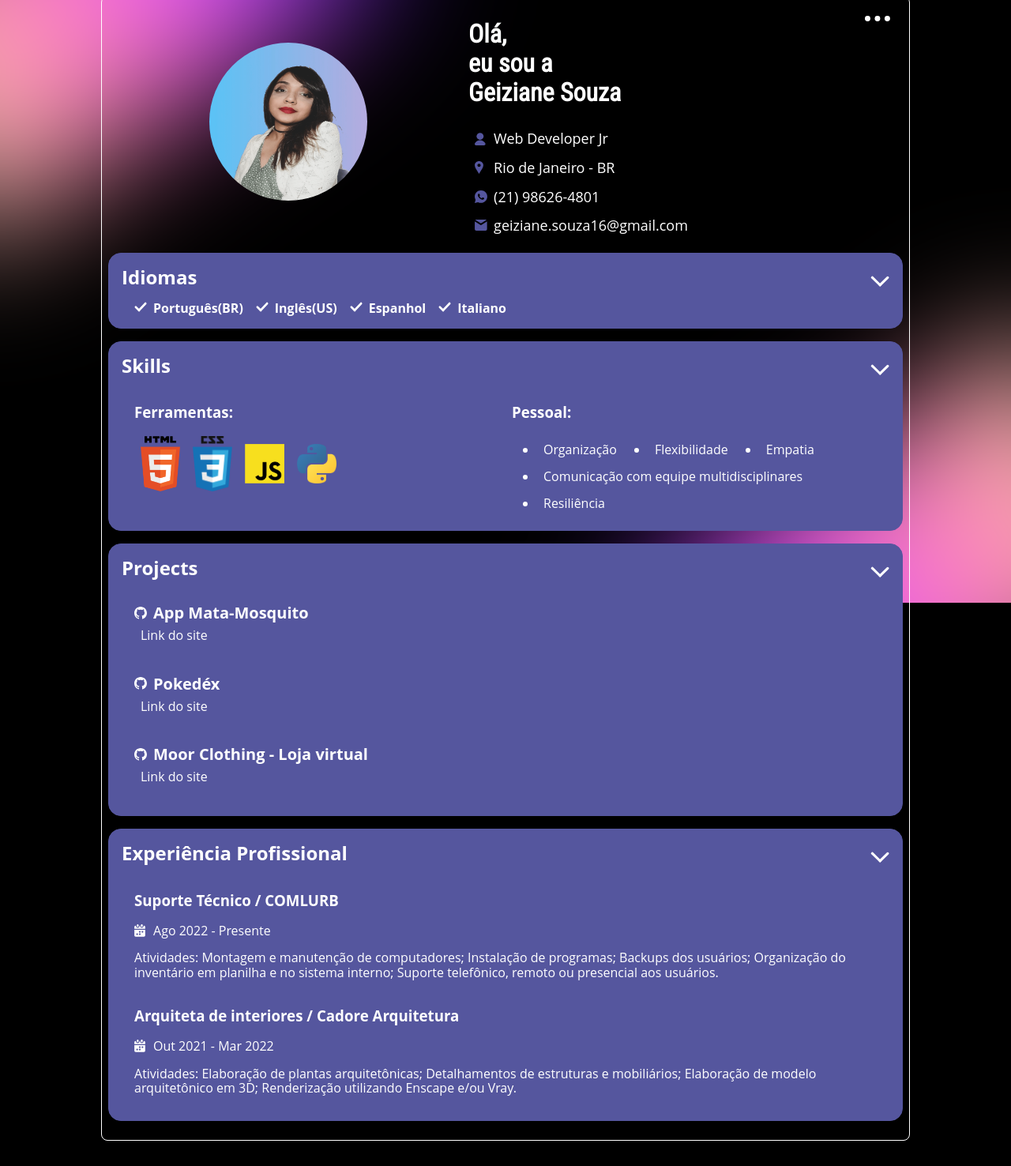
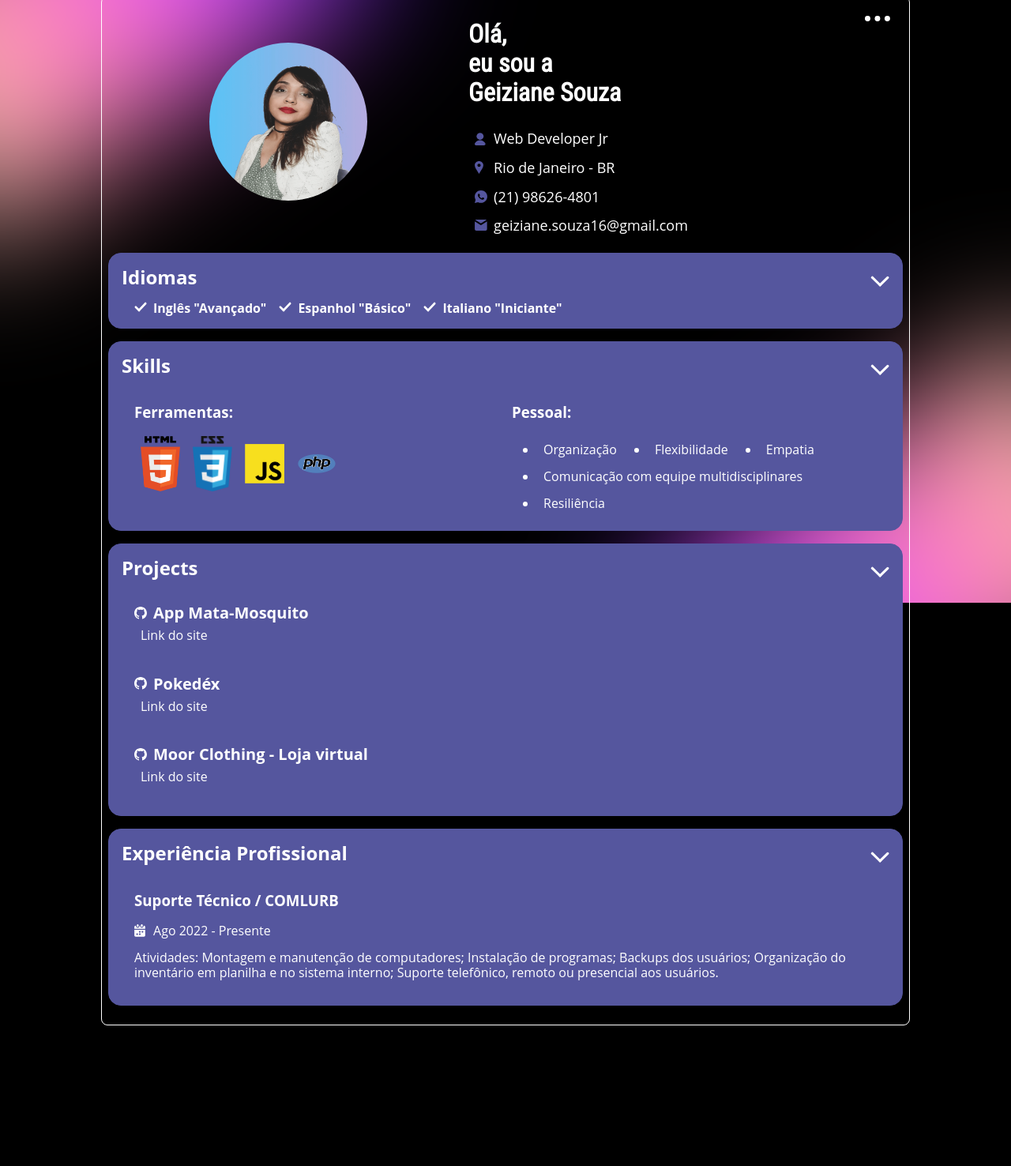
Before and after one commit to geizii/portfolio, a plain HTML site: page index.html in a window 1280 px wide. Shown: the part 37-1513 px from the top of the page at 79% size. After the commit the page ends 1367 px from the top, so only its background shows below. Drawn offline with nearby package versions, Linux system fonts and the light colour scheme.

Commit message:
Atualização de experiências

```diff
--- a/index.html
+++ b/index.html
@@ -60,10 +60,9 @@
 
             <div class="content">
                 <ul class="languages" id="profile.languages">
-                    <li>Português(BR)</li>
-                    <li>Inglês(US)</li>
-                    <li>Espanhol</li>
-                    <li>Italiano</li>
+                    <li>Inglês "Avançado"</li>
+                    <li>Espanhol "Básico"</li>
+                    <li>Italiano "Iniciante"</li>
 
                 </ul>
             </div>
@@ -89,7 +88,7 @@
                                 <img src="/assets/img/icons/languages/JavaScript.png" alt="JavaScript" title="JavaScript">
                             </li>
                             <li>
-                                <img src="/assets/img/icons/languages/Python.png" alt="Python" title="Python">
+                                <img src="/assets/img/icons/languages/PHP.png" alt="PHP" title="PHP">
                             </li>
                         </ul>
                     </section>
@@ -150,16 +149,6 @@
 
                 </ul>
 
-                <ul class="experience">
-                    <li>
-                        <h3 class="title">Arquiteta de interiores / Cadore Arquitetura </h3>
-                        <span class="period">Out 2021 - Mar 2022</span>
-                        <p>
-                            Atividades: Elaboração de plantas arquitetônicas; Detalhamentos de estruturas e mobiliários; Elaboração de modelo arquitetônico em 3D; Renderização utilizando Enscape e/ou Vray.
-                        </p>
-                    </li>
-
-                </ul>
             </div>
         </section>
 
```
Also changed, not shown: assets/img/icons/languages/Java.png (added), assets/img/icons/languages/PHP.png (added), assets/img/icons/languages/Typescript.png (added).
